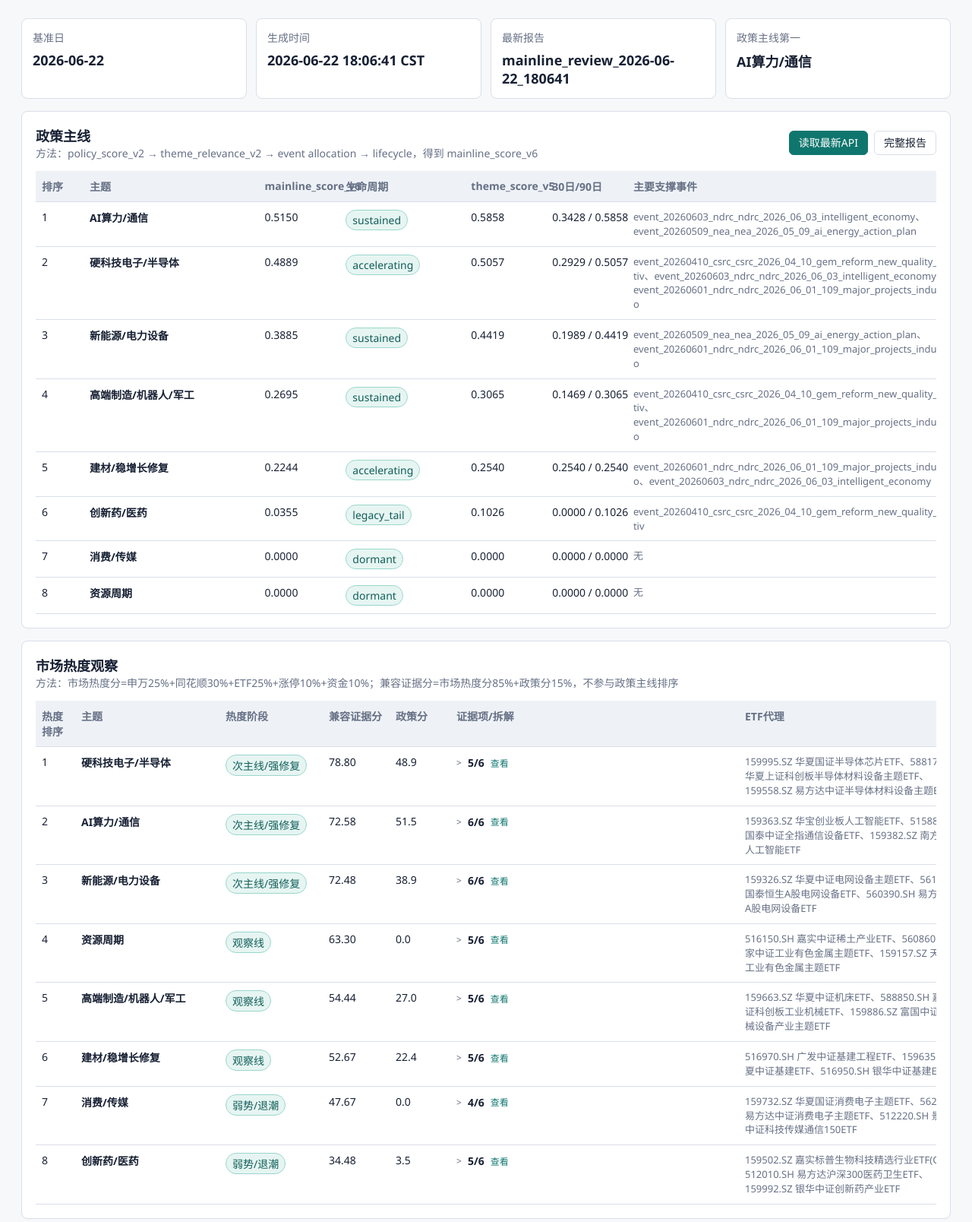
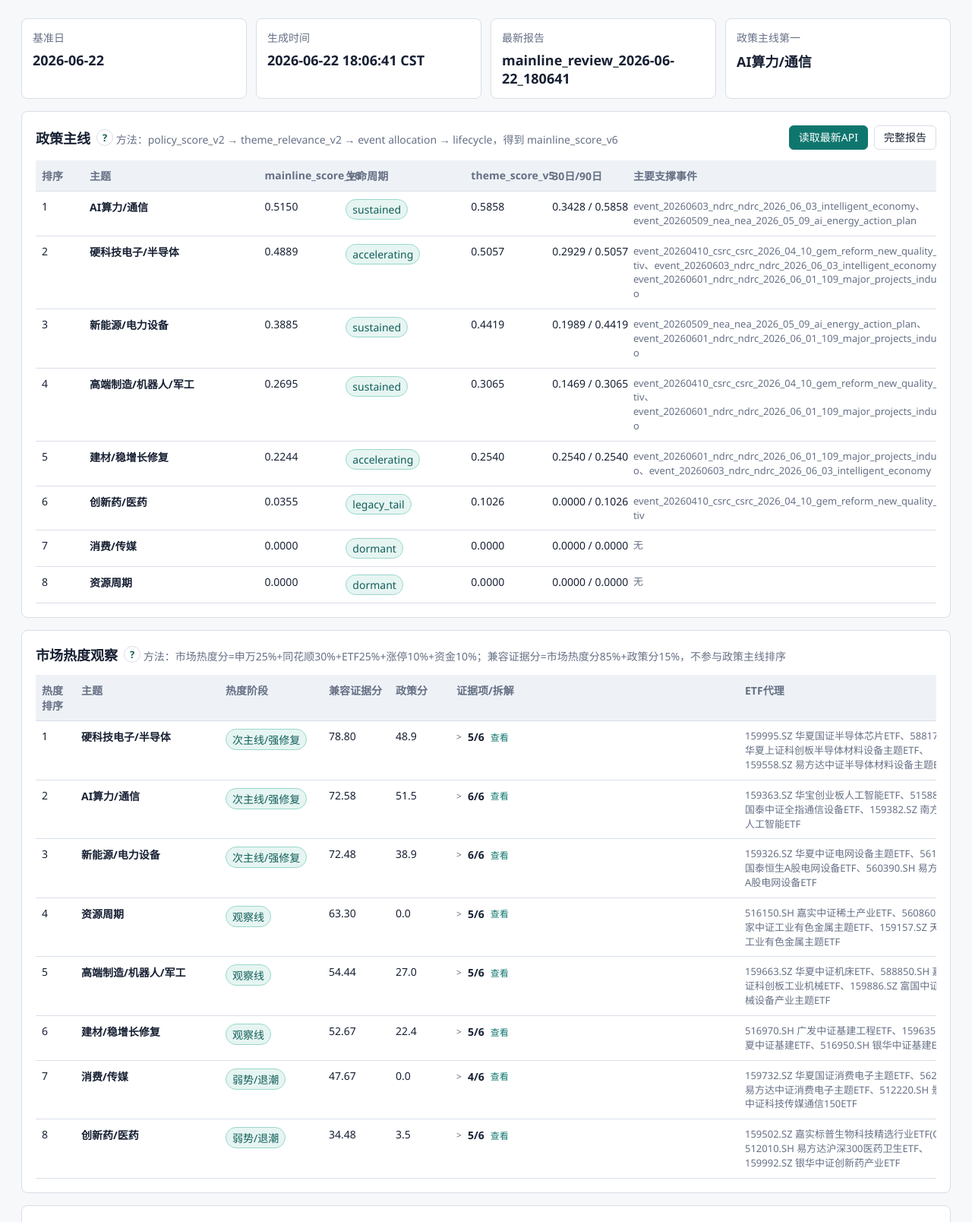
Before and after one commit to imherro/MyInvestTheme, a FastAPI app: page / in a window 1280 px wide. Shown: the part 82-1690 px from the top of the page at 76% size. Run offline with FastAPI, Linux system fonts and the light colour scheme; some libraries are stand-ins or nearby versions.

Commit message:
Add homepage scoring help popovers

```diff
--- a/web/static/styles.css
+++ b/web/static/styles.css
@@ -131,6 +131,74 @@ h1,
 h2 {
   margin: 0;
   font-size: 18px;
+}
+
+.title-row {
+  display: inline-flex;
+  align-items: center;
+  gap: 8px;
+  min-width: 0;
+  position: relative;
+}
+
+.info-popover {
+  display: inline-flex;
+  flex: 0 0 auto;
+}
+
+.info-icon {
+  width: 22px;
+  height: 22px;
+  border: 1px solid var(--line);
+  border-radius: 50%;
+  background: var(--surface);
+  color: var(--brand-dark);
+  cursor: help;
+  display: inline-grid;
+  place-items: center;
+  font: 700 13px/1 "Segoe UI", Arial, sans-serif;
+  padding: 0;
+}
+
+.info-icon:hover,
+.info-icon:focus-visible {
+  border-color: var(--brand);
+  outline: 2px solid rgba(15, 118, 110, 0.16);
+  outline-offset: 2px;
+}
+
+.info-panel {
+  position: absolute;
+  left: 0;
+  top: calc(100% + 8px);
+  width: min(440px, calc(100vw - 48px));
+  display: grid;
+  gap: 6px;
+  visibility: hidden;
+  opacity: 0;
+  pointer-events: none;
+  z-index: 20;
+  padding: 12px;
+  border: 1px solid var(--line);
+  border-radius: 8px;
+  background: var(--surface);
+  box-shadow: 0 12px 28px rgba(23, 32, 51, 0.16);
+  color: var(--text);
+  font-size: 13px;
+  line-height: 1.55;
+  overflow-wrap: anywhere;
+}
+
+.info-panel strong {
+  font-size: 13px;
+  color: var(--brand-dark);
+}
+
+.info-popover:hover .info-panel,
+.info-popover:focus-within .info-panel {
+  visibility: visible;
+  opacity: 1;
+  pointer-events: auto;
 }
 
 .hint,
@@ -372,6 +440,10 @@ th {
     padding: 16px;
   }
 
+  .info-panel {
+    width: min(360px, calc(100vw - 72px));
+  }
+
   table {
     min-width: 1240px;
   }
--- a/web/templates/base.html
+++ b/web/templates/base.html
@@ -4,7 +4,7 @@
     <meta charset="utf-8">
     <meta name="viewport" content="width=device-width, initial-scale=1">
     <title>{% block title %}A股主线研究台{% endblock %}</title>
-    <link rel="stylesheet" href="/static/styles.css">
+    <link rel="stylesheet" href="/static/styles.css?v=info-popover-20260622">
   </head>
   <body>
     <header class="topbar">
--- a/web/templates/index.html
+++ b/web/templates/index.html
@@ -23,7 +23,20 @@
 <section class="section-band">
   <div class="section-head">
     <div>
-      <h1>政策主线</h1>
+      <div class="title-row">
+        <h1>政策主线</h1>
+        <span class="info-popover">
+          <button class="info-icon" type="button" aria-label="查看政策主线说明" aria-describedby="policy-mainline-help">?</button>
+          <span id="policy-mainline-help" class="info-panel" role="tooltip">
+            <strong>计算方法</strong>
+            <span>policy_score_v2 → theme_relevance_v2 → event allocation → lifecycle，得到 mainline_score_v6。</span>
+            <strong>生命周期优先级</strong>
+            <span>accelerating &gt; sustained &gt; emerging &gt; single_event_emerging &gt; cooling &gt; legacy_tail &gt; undated_unknown &gt; dormant。</span>
+            <strong>使用建议</strong>
+            <span>先用政策主线定候选方向；优先关注 accelerating 和 sustained；emerging 等市场确认；cooling 与 legacy_tail 不宜作为新开核心依据。</span>
+          </span>
+        </span>
+      </div>
       <span class="hint">方法：policy_score_v2 → theme_relevance_v2 → event allocation → lifecycle，得到 mainline_score_v6</span>
     </div>
     <div class="actions">
@@ -73,7 +86,20 @@
 <section class="section-band">
   <div class="section-head">
     <div>
-      <h2>市场热度观察</h2>
+      <div class="title-row">
+        <h2>市场热度观察</h2>
+        <span class="info-popover">
+          <button class="info-icon" type="button" aria-label="查看市场热度观察说明" aria-describedby="market-heat-help">?</button>
+          <span id="market-heat-help" class="info-panel" role="tooltip">
+            <strong>计算方法</strong>
+            <span>市场热度分 = 申万 25% + 同花顺 30% + ETF 25% + 涨停 10% + 资金 10%；兼容证据分 = 市场热度分 85% + 政策分 15%。</span>
+            <strong>热度阶段优先级</strong>
+            <span>主线确认 &gt; 次主线/强修复 &gt; 观察线 &gt; 弱势/退潮。</span>
+            <strong>使用建议</strong>
+            <span>市场热度更适合看执行时机和资金确认；政策主线靠前且市场热度靠前时优先级最高；市场热但政策弱时，只当短线观察。</span>
+          </span>
+        </span>
+      </div>
       <span class="hint">方法：市场热度分=申万25%+同花顺30%+ETF25%+涨停10%+资金10%；兼容证据分=市场热度分85%+政策分15%，不参与政策主线排序</span>
     </div>
   </div>
```
Also changed, not shown: web/tests/test_app.py (+4 -0 lines).
